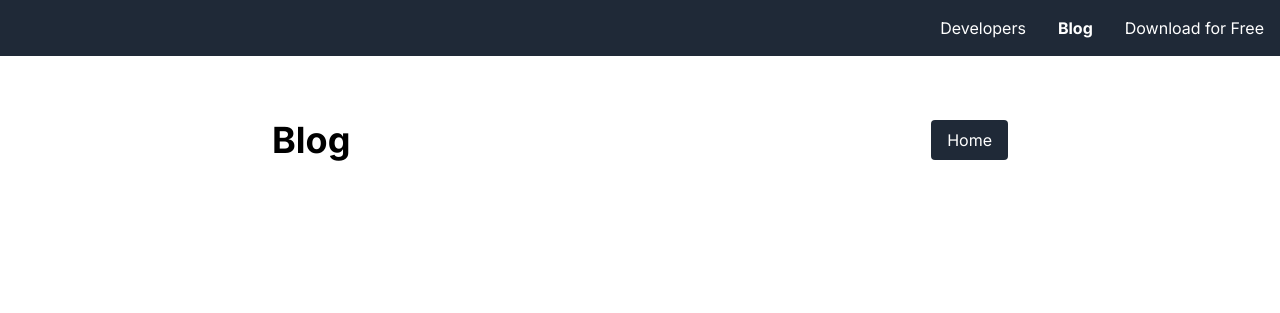
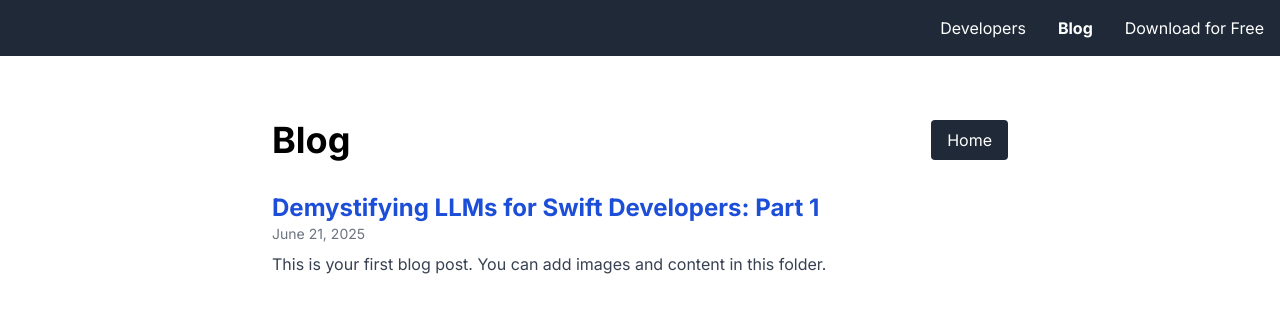
Before and after one commit to ronaldmannak/PicoWebsite, a Jekyll site: the page built from blog/index.html, in a window 1280 px wide. Shown: the top 313 px of the page. Built offline with Jekyll 4.4.1, drawn with Linux system fonts in a browser that asks for light colours; nearby versions of some CDN libraries; part of the change alters nothing that is shown.

Commit message:
update blog file structure

```diff
--- a/_posts/demystifying-llms-for-swift-developers-part-1/index.md
+++ b/_posts/2025/06/2025-06-21-demystifying-llms-for-swift-developers-part-1.md
@@ -10,7 +10,7 @@ During my presentation at the [One More Thing Conference Cupertino 2025](https:/
 If you're a Swift developer exploring Apple's open-source AI framework, MLX, or just curious about how LLMs function, you're in the right place.
 
 ### The Three Essential Files of an LLM
-![Finder screenshot of inference engine source, tokenizer, and model weights](files.png)
+![Finder screenshot of inference engine source, tokenizer, and model weights](/blog/demystifying-llms-for-swift-developers-part-1/files.png)
 
 Before diving into the details of large language models (LLMs), it's useful to first understand their basic components. By examining each part separately, you'll gain a clearer picture of how they work together. Plus, if you're interested in experimenting yourself, you'll need to know where to find and use these files.
 An LLM typically consists of three core files:
```
Also changed, not shown: assets/images/blog/demystifying-llms-for-swift-developers-part-1/files.png (renamed from _posts/demystifying-llms-for-swift-developers-part-1/files.png), 1 other file.
